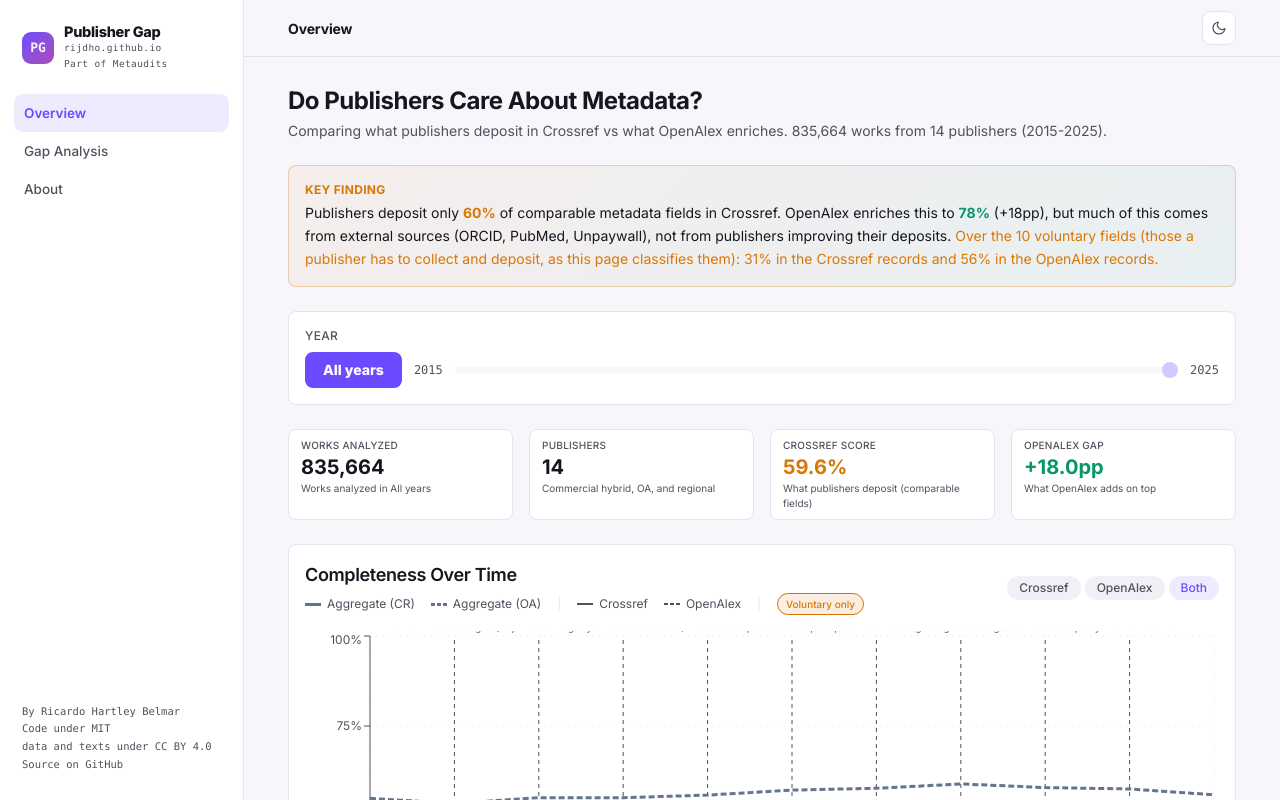
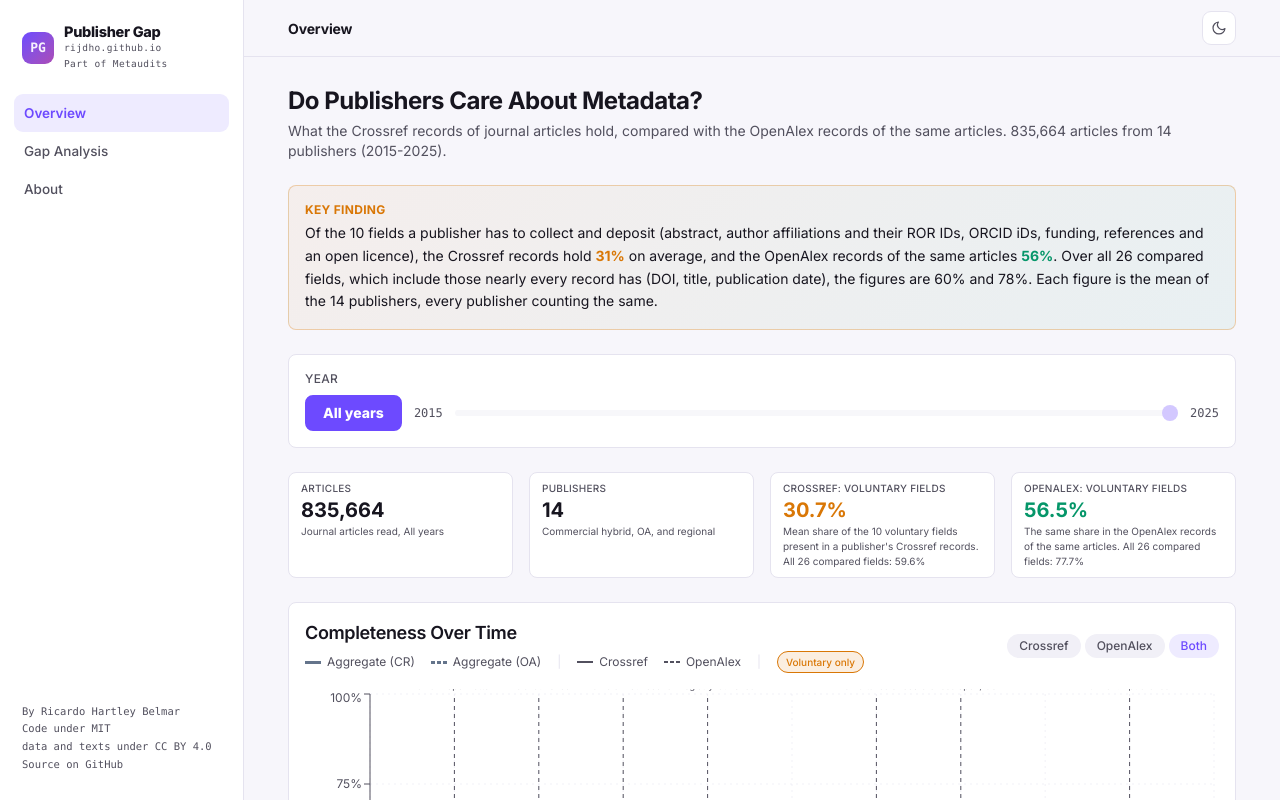
Before and after one commit to rijdho/publisher-gap, a React (Vite) app: page / in a window 1280 px wide. Shown: the top 800 px of the page. Built offline with nearby package versions, Linux system fonts and the light colour scheme.

Commit message:
The page for sharing: the voluntary fields lead, the events are dated from their sources

```diff
--- a/public/data/mandates.json
+++ b/public/data/mandates.json
@@ -1,8 +1,9 @@
 [
   {
     "year": 2016,
-    "label": "ORCID mandate begins (major publishers)",
-    "description": "Elsevier, Springer Nature, Wiley, and others begin requiring ORCID for corresponding authors.",
+    "label": "ORCID open letter",
+    "description": "From 1 January 2016 the first eight signatories of the publishers' open letter, among them PLOS, eLife and Hindawi, require ORCID iDs for corresponding authors. Wiley signed in November 2016 and Springer Nature in March 2017.",
+    "source": "https://info.orcid.org/requiring-orcid-in-publications/",
     "affectedFields": [
       "author_orcid",
       "all_authors_orcid"
@@ -10,81 +11,60 @@
   },
   {
     "year": 2017,
-    "label": "Crossref Funder Registry integration",
-    "description": "Crossref promotes use of Open Funder Registry IDs alongside funder names in deposits.",
+    "label": "I4OC launched",
+    "description": "The Initiative for Open Citations is launched on 6 April 2017, asking publishers to open the reference lists they deposit in Crossref.",
+    "source": "https://i4oc.org/press.html",
     "affectedFields": [
-      "funder_name",
-      "funder_doi",
-      "award_number"
+      "references"
     ]
   },
   {
     "year": 2018,
     "label": "Plan S announced",
-    "description": "cOAlition S announces Plan S requiring immediate open access with CC licenses.",
+    "description": "cOAlition S announces Plan S on 4 September 2018: publications under an open licence, preferably CC BY. On 1 August 2018 Crossref releases its Participation Reports in beta.",
+    "source": "https://www.coalition-s.org/about/",
     "affectedFields": [
       "license",
       "open_access_license",
-      "license_url"
+      "abstract",
+      "references",
+      "funder_name"
     ]
   },
   {
     "year": 2019,
-    "label": "I4OC / Initiative for Open Citations",
-    "description": "Major publishers join I4OC, committing to open reference deposits in Crossref.",
+    "label": "ROR registry launched",
+    "description": "The first version of the Research Organization Registry is launched in January 2019.",
+    "source": "https://ror.readme.io/docs/basics",
     "affectedFields": [
-      "references",
-      "references_count"
-    ]
-  },
-  {
-    "year": 2020,
-    "label": "ROR launch & adoption push",
-    "description": "Research Organization Registry (ROR) launches, pushing for machine-readable affiliations.",
-    "affectedFields": [
-      "affiliation_ror",
+      "affiliation_ids_ror",
       "author_affiliation"
     ]
   },
   {
     "year": 2021,
-    "label": "Plan S enforcement begins",
-    "description": "Plan S compliance requirements enforced. Journals must provide CC-BY licenses and full-text links.",
+    "label": "Plan S takes effect",
+    "description": "Plan S applies to publications from grants of cOAlition S members under calls published as of 1 January 2021.",
+    "source": "https://www.coalition-s.org/guidance-on-the-implementation-of-plan-s/",
     "affectedFields": [
       "license",
-      "open_access_license",
-      "full_text_links",
-      "resource_url"
+      "open_access_license"
     ]
   },
   {
     "year": 2022,
-    "label": "CoARA agreement signed",
-    "description": "Coalition for Advancing Research Assessment signed by 600+ organizations, calling for richer contributor metadata.",
+    "label": "References open; CoARA",
+    "description": "From 3 June 2022 no member of Crossref can limit the distribution of its references. The Coalition for Advancing Research Assessment is constituted on 1 December 2022.",
+    "source": "https://i4oc.org/",
     "affectedFields": [
-      "credit_roles",
-      "data_availability"
-    ]
-  },
-  {
-    "year": 2023,
-    "label": "Crossref metadata quality initiative",
-    "description": "Crossref launches Participation Reports, pushing members to improve abstract, reference, and funder deposits.",
-    "affectedFields": [
-      "abstract",
-      "references",
-      "funder_name",
-      "funder_doi"
+      "references"
     ]
   },
   {
     "year": 2024,
-    "label": "CRediT in JATS 1.4 & DORA/CoARA acceleration",
-    "description": "CRediT taxonomy formally part of JATS 1.4. CoARA reform actions accelerate, but adoption remains minimal.",
-    "affectedFields": [
-      "credit_roles",
-      "data_availability",
-      "author_given_family"
-    ]
+    "label": "JATS 1.4 published",
+    "description": "JATS 1.4 (ANSI/NISO Z39.96-2024) is published on 31 October 2024. CRediT roles can be tagged in JATS since version 1.2.",
+    "source": "https://www.niso.org/publications/z3996-2024-jats",
+    "affectedFields": []
   }
 ]
--- a/src/components/dashboard/StatsCards.jsx
+++ b/src/components/dashboard/StatsCards.jsx
@@ -1,9 +1,9 @@
 export default function StatsCards({ globalSummary, year }) {
   const cards = [
     {
-      label: "Works Analyzed",
+      label: "Articles",
       value: globalSummary.totalWorks.toLocaleString(),
-      description: year ? `Works analyzed in ${year}` : "Total works analyzed",
+      description: year ? `Journal articles read, ${year}` : "Journal articles read",
     },
     {
       label: "Publishers",
@@ -11,15 +11,15 @@ export default function StatsCards({ globalSummary, year }) {
       description: "Commercial hybrid, OA, and regional",
     },
     {
-      label: "Crossref Score",
-      value: `${(globalSummary.avgCrossrefScore * 100).toFixed(1)}%`,
-      description: "What publishers deposit (comparable fields)",
+      label: "Crossref: voluntary fields",
+      value: `${(globalSummary.avgVoluntaryCrossref * 100).toFixed(1)}%`,
+      description: `Mean share of the ${globalSummary.voluntaryFields} voluntary fields present in a publisher's Crossref records. All ${globalSummary.comparableFields} compared fields: ${(globalSummary.avgCrossrefScore * 100).toFixed(1)}%`,
       color: "var(--color-crossref)",
     },
     {
-      label: "OpenAlex Gap",
-      value: `+${(globalSummary.avgGap * 100).toFixed(1)}pp`,
-      description: "What OpenAlex adds on top",
+      label: "OpenAlex: voluntary fields",
+      value: `${(globalSummary.avgVoluntaryOpenAlex * 100).toFixed(1)}%`,
+      description: `The same share in the OpenAlex records of the same articles. All ${globalSummary.comparableFields} compared fields: ${(globalSummary.avgOpenAlexScore * 100).toFixed(1)}%`,
       color: "var(--color-openalex)",
     },
   ];
--- a/src/pages/AboutPage.jsx
+++ b/src/pages/AboutPage.jsx
@@ -32,6 +32,7 @@ const CATEGORY_FIELDS = {
 export default function AboutPage() {
   const { data } = useGapData();
   const publishers = data ? data.publishers : [];
+  const mandates = data ? data.mandates : [];
   return (
     <div className="max-w-3xl space-y-8 fade-in">
       <div>
@@ -40,12 +41,12 @@ export default function AboutPage() {
           className="text-sm leading-relaxed"
           style={{ color: "var(--color-text-muted)" }}
         >
-          Publisher Gap measures what scholarly publishers actually deposit in
-          Crossref (the primary metadata source) and compares it with what
-          OpenAlex (an open aggregator) manages to enrich from other sources.
-          The goal is to provide evidence-based answers to a simple question:
+          Publisher Gap counts which metadata fields the Crossref records of
+          journal articles hold, publisher by publisher and year by year, and
+          sets them beside the OpenAlex records of the same articles. The
+          question behind it:
           <strong style={{ color: "var(--color-text)" }}>
-            {" "}do publishers genuinely care about metadata quality?
+            {" "}how much of the metadata of an article does its publisher deposit?
           </strong>
         </p>
       </div>
@@ -66,7 +67,9 @@ export default function AboutPage() {
             filtered to <code>type:journal-article</code> to ensure fair
             comparison, the mean score of the publishers over the 26 compared
             fields is 59.6% for Crossref and 77.7% for OpenAlex. By publisher,
-            the difference runs from 8.1 to 30.6 percentage points.
+            the difference runs from 8.1 to 30.6 percentage points. Over the 10
+            voluntary fields alone, those a publisher has to collect and deposit,
+            the mean score is 30.7% for Crossref and 56.5% for OpenAlex.
           </p>
           <p>
             The largest differences are in Affiliation IDs (ROR), Author
@@ -74,9 +77,10 @@ export default function AboutPage() {
             record has a value far more often than the Crossref record.
           </p>
           <p>
-            Evaluation-relevant fields (CRediT roles, data availability
-            statements, structured abstracts) remain near zero in both sources,
-            because no mandate has ever required them.
+            Two fields relevant to research assessment, CRediT roles and data
+            availability statements, were found in none of the 8,026 Crossref
+            records of a sample read in March 2026. They are not among the
+            compared fields, because OpenAlex has no field for them.
           </p>
         </div>
       </div>
@@ -94,15 +98,15 @@ export default function AboutPage() {
           className="text-sm leading-relaxed"
           style={{ color: "var(--color-text-muted)" }}
         >
-          There is a widespread narrative that publishers are improving their
-          metadata deposits. Our analysis over a decade (2015-2025) suggests
-          that improvements are almost entirely driven by
-          <strong style={{ color: "var(--color-text)" }}> mandates</strong>
-          {" "}(ORCID requirements, Plan S, Crossref Participation Reports),
-          not by genuine commitment to metadata quality. Fields that have never
-          been mandated, particularly those relevant to research evaluation
-          (CRediT roles, data availability, complete funding info), remain
-          near zero.
+          A common account is that publishers are improving the metadata they
+          deposit. The reading behind this page is that the improvements follow
+          <strong style={{ color: "var(--color-text)" }}> requirements</strong>
+          {" "}placed on publishers (the ORCID open letter, Plan S, the
+          Participation Reports of Crossref) more than they come from the
+          publishers themselves. This is the author's reading: the page shows
+          the share of records with each field by year, and the timeline below
+          gives the dates of those requirements, but the page does not test
+          what caused a change.
         </p>
         <p
           className="text-sm leading-relaxed mt-2"
@@ -110,10 +114,10 @@ export default function AboutPage() {
         >
           This matters for initiatives like
           <strong style={{ color: "var(--color-text)" }}> CoARA</strong>
-          {" "}(Coalition for Advancing Research Assessment): if we want to
-          evaluate research contributions beyond publications, we need metadata
-          that describes those contributions. Publishers hold the keys, but
-          they are not opening the door.
+          {" "}(Coalition for Advancing Research Assessment): assessing
+          contributions beyond publications needs metadata that describes those
+          contributions, and for a journal article that metadata is deposited
+          by its publisher.
         </p>
       </div>
 
@@ -147,13 +151,13 @@ export default function AboutPage() {
           </p>
           <p>
             <strong style={{ color: "var(--color-text)" }}>Why only journal articles?</strong>
-            {" "}Publishers like Elsevier register DOIs for SSRN preprints (60%
-            of their Crossref records), and Springer Nature / Taylor &amp;
-            Francis have large volumes of book chapters (58-76% of records).
-            These content types have structurally sparser metadata and would
-            unfairly skew comparisons. Filtering to{" "}
-            <code>type:journal-article</code> ensures we compare like with
-            like.
+            {" "}Publishers also register records of other types. On 25
+            November 2026, 5% of the Crossref records of Elsevier, which
+            registers the DOIs of SSRN, were posted content, and 37% of those
+            of Springer Nature and 32% of those of Taylor &amp; Francis were
+            book chapters. These types are described with other fields, so the
+            page reads only records of{" "}
+            <code>type:journal-article</code>.
           </p>
           <p>
             <strong style={{ color: "var(--color-text)" }}>Matching:</strong>
@@ -231,9 +235,7 @@ export default function AboutPage() {
               Temporal analysis:
             </strong>
             {" "}All metrics are computed per year, enabling trend analysis
-            across the full decade. This reveals whether improvements in
-            metadata quality are organic or driven by specific mandates and
-            policy interventions.
+            across the eleven years.
           </p>
         </div>
       </div>
@@ -345,59 +347,14 @@ export default function AboutPage() {
           border: "1px solid var(--color-border)",
         }}
       >
-        <h3 className="text-lg font-semibold mb-3">Mandate Timeline</h3>
+        <h3 className="text-lg font-semibold mb-3">Timeline of Policies and Infrastructure</h3>
         <p className="text-xs mb-3" style={{ color: "var(--color-text-muted)" }}>
-          Key policy interventions that drove metadata improvements. Vertical
-          lines in the timeline charts mark these events.
+          Events that bear on the compared fields, each with the page its date
+          was read on (25 November 2026). Vertical lines in the timeline charts
+          mark these years. The page does not test whether an event caused a change.
         </p>
         <div className="space-y-3">
-          {[
-            {
-              year: 2016,
-              text: "ORCID mandate begins at major publishers",
-              detail: "Elsevier, Springer Nature, Wiley require ORCID for corresponding authors",
-            },
-            {
-              year: 2017,
-              text: "Crossref Funder Registry integration push",
-              detail: "Encourages use of Open Funder Registry IDs alongside funder names",
-            },
-            {
-              year: 2018,
-              text: "Plan S announced by cOAlition S",
-              detail: "Requires immediate open access with CC licenses",
-            },
-            {
-              year: 2019,
-              text: "Initiative for Open Citations (I4OC) gains momentum",
-              detail: "Major publishers commit to open reference deposits",
-            },
-            {
-              year: 2020,
-              text: "ROR launches, pushing machine-readable affiliations",
-              detail: "Research Organization Registry provides persistent IDs for institutions",
-            },
-            {
-              year: 2021,
-              text: "Plan S enforcement begins",
-              detail: "Journals must provide CC-BY licenses and full-text access",
-            },
-            {
-              year: 2022,
-              text: "CoARA agreement signed by 600+ organizations",
-              detail: "Calls for richer contributor metadata and responsible assessment",
-            },
-            {
-              year: 2023,
-              text: "Crossref launches Participation Reports",
-              detail: "Pushes members to improve abstract, reference, and funder deposits",
-            },
-            {
-              year: 2024,
-              text: "CRediT in JATS 1.4, CoARA reform accelerates",
-              detail: "CRediT taxonomy formally part of JATS standard, but adoption remains minimal",
-            },
-          ].map((m) => (
+          {mandates.map((m) => (
             <div key={m.year} className="flex gap-3 items-start">
               <span
                 className="text-sm font-mono font-bold flex-shrink-0 mt-0.5"
@@ -406,9 +363,10 @@ export default function AboutPage() {
                 {m.year}
               </span>
               <div>
-                <div className="text-sm font-medium">{m.text}</div>
+                <div className="text-sm font-medium">{m.label}</div>
                 <div className="text-xs" style={{ color: "var(--color-text-muted)" }}>
-                  {m.detail}
+                  {m.description}{" "}
+                  <a href={m.source} target="_blank" rel="noopener noreferrer" style={{ color: "var(--color-accent)" }}>Source</a>
                 </div>
               </div>
             </div>
@@ -431,25 +389,26 @@ export default function AboutPage() {
         >
           <p>
             <strong style={{ color: "var(--color-crossref)" }}>Crossref</strong>
-            {" "}is the primary scholarly metadata registry. Publishers
-            deposit metadata when registering DOIs. What appears in Crossref is
-            exactly what the publisher chose to provide. Crossref does not
-            enrich or add metadata: it is a deposit-only system. When a
-            field is empty, the publisher simply did not include it.
+            {" "}is the registry where publishers deposit metadata when they
+            register a DOI. Most of a Crossref record is what the publisher
+            deposited. Crossref adds some values itself: the count of citing
+            works, DOIs it matches in reference lists and, in its own words,
+            identifiers "where they are missing in the original deposit".
           </p>
           <p>
             <strong style={{ color: "var(--color-openalex)" }}>OpenAlex</strong>
-            {" "}is an open catalog of 250M+ scholarly works that enriches
-            metadata by harvesting from multiple sources: ORCID (author
-            identifiers and ORCIDs), ROR (institutional affiliations with
-            persistent IDs), Unpaywall (open access locations and licenses
-            across multiple repositories), PubMed (abstracts as inverted
-            indices, MeSH terms), and automated topic/concept classification.
-            OpenAlex stores licenses, PDFs, and version information across
-            multiple <code>locations[]</code> (journals, repositories,
-            preprint servers), not just the primary location. The gap between
-            Crossref and OpenAlex reveals what third parties must reconstruct
-            because publishers did not deposit it in the first place.
+            {" "}is an open catalogue of scholarly works, over 320 million by
+            its documentation in November 2026. It builds its records from
+            several sources, Crossref among them, and adds to them: every
+            institution is mapped to a ROR record, topics are assigned by a
+            machine-learning model, MeSH terms are present for works that come
+            from PubMed, and open access locations come from Unpaywall, which
+            the same team runs on the same database. OpenAlex stores licences,
+            PDFs and version information across multiple <code>locations[]</code>
+            {" "}(journals, repositories, preprint servers), not just the primary
+            location. So a value that is in the OpenAlex record and not in the
+            Crossref record may come from another source or from OpenAlex
+            itself; the page does not tell which.
           </p>
         </div>
       </div>
@@ -476,10 +435,9 @@ export default function AboutPage() {
             {" "}Full records without <code>select</code> parameter, so all
             fields are returned including <code>language</code>,{" "}
             <code>clinical-trial-number</code>, and nested sub-fields like
-            author affiliation ROR IDs. When a field is absent from the JSON,
-            it means the publisher did not deposit it: Crossref does not
-            return <code>null</code> or empty strings for missing fields, it
-            simply omits them.
+            author affiliation ROR IDs. A field can be absent from the JSON or
+            present and empty (an author with <code>"affiliation": []</code>,
+            for example); the checks count both as not present.
           </p>
           <p>
             <strong style={{ color: "var(--color-openalex)" }}>
--- a/src/pages/OverviewPage.jsx
+++ b/src/pages/OverviewPage.jsx
@@ -63,6 +63,12 @@ export default function OverviewPage() {
         activePubs.reduce((s, p) => s + p.openalex, 0) / activePubs.length,
       avgGap:
         activePubs.reduce((s, p) => s + (p.openalex - p.crossref), 0) / activePubs.length,
+      comparableFields: data.globalSummary.comparableFields,
+      voluntaryFields: data.globalSummary.voluntaryFields,
+      avgVoluntaryCrossref:
+        activePubs.reduce((s, p) => s + p.voluntaryCr, 0) / activePubs.length,
+      avgVoluntaryOpenAlex:
+        activePubs.reduce((s, p) => s + p.voluntaryOa, 0) / activePubs.length,
     };
   }, [data, currentYear, isAll]);
 
@@ -121,8 +127,8 @@ export default function OverviewPage() {
           Do Publishers Care About Metadata?
         </h2>
         <p className="text-sm" style={{ color: "var(--color-text-muted)" }}>
-          Comparing what publishers deposit in Crossref vs what OpenAlex
-          enriches. {globalSummary.totalWorks.toLocaleString()} works from{" "}
+          What the Crossref records of journal articles hold, compared with the
+          OpenAlex records of the same articles. {globalSummary.totalWorks.toLocaleString()} articles from{" "}
           {globalSummary.totalPublishers} publishers (2015-2025).
         </p>
       </div>
@@ -139,23 +145,21 @@ export default function OverviewPage() {
           Key Finding
         </div>
         <p className="text-sm leading-relaxed" style={{ color: "var(--color-text)" }}>
-          Publishers deposit only{" "}
+          Of the {globalSummary.voluntaryFields} fields a publisher has to collect and deposit
+          (abstract, author affiliations and their ROR IDs, ORCID iDs, funding, references
+          and an open licence), the Crossref records hold{" "}
           <strong style={{ color: "var(--color-crossref)" }}>
-            {(globalSummary.avgCrossrefScore * 100).toFixed(0)}%
+            {(globalSummary.avgVoluntaryCrossref * 100).toFixed(0)}%
           </strong>{" "}
-          of comparable metadata fields in Crossref. OpenAlex enriches this to{" "}
+          on average, and the OpenAlex records of the same articles{" "}
           <strong style={{ color: "var(--color-openalex)" }}>
-            {(globalSummary.avgOpenAlexScore * 100).toFixed(0)}%
-          </strong>{" "}
-          (+{(globalSummary.avgGap * 100).toFixed(0)}pp), but much of this comes from
-          external sources (ORCID, PubMed, Unpaywall), not from publishers improving their deposits.
-          {globalSummary.avgVoluntaryCrossref != null && (
-            <span style={{ color: "var(--color-voluntary)" }}>
-              {" "}Over the {globalSummary.voluntaryFields} voluntary fields (those a publisher has to collect and deposit, as this page classifies them):{" "}
-              {(globalSummary.avgVoluntaryCrossref * 100).toFixed(0)}% in the Crossref records and{" "}
-              {(globalSummary.avgVoluntaryOpenAlex * 100).toFixed(0)}% in the OpenAlex records.
-            </span>
-          )}
+            {(globalSummary.avgVoluntaryOpenAlex * 100).toFixed(0)}%
+          </strong>
+          . Over all {globalSummary.comparableFields} compared fields, which include those
+          nearly every record has (DOI, title, publication date), the figures are{" "}
+          {(globalSummary.avgCrossrefScore * 100).toFixed(0)}% and{" "}
+          {(globalSummary.avgOpenAlexScore * 100).toFixed(0)}%. Each figure is the mean of the{" "}
+          {globalSummary.totalPublishers} publishers, every publisher counting the same.
         </p>
       </div>
 
--- a/src/pages/PublisherDetailPage.jsx
+++ b/src/pages/PublisherDetailPage.jsx
@@ -116,7 +116,7 @@ export default function PublisherDetailPage() {
           <div className="text-xl font-bold" style={{ color: gap > 0 ? "var(--color-gap-positive)" : "var(--color-gap-negative)" }}>
             {gap > 0 ? "+" : ""}{(gap * 100).toFixed(1)}pp
           </div>
-          <div style={{ color: "var(--color-text-muted)", fontSize: 10 }}>OpenAlex enrichment</div>
+          <div style={{ color: "var(--color-text-muted)", fontSize: 10 }}>OpenAlex less Crossref</div>
         </div>
       </div>
 
```
Also changed, not shown: src/lib/categories.js (+2 -22 lines), src/pages/GapAnalysisPage.jsx (+9 -10 lines), 1 other file (tests, documents, lock files or other folders).
